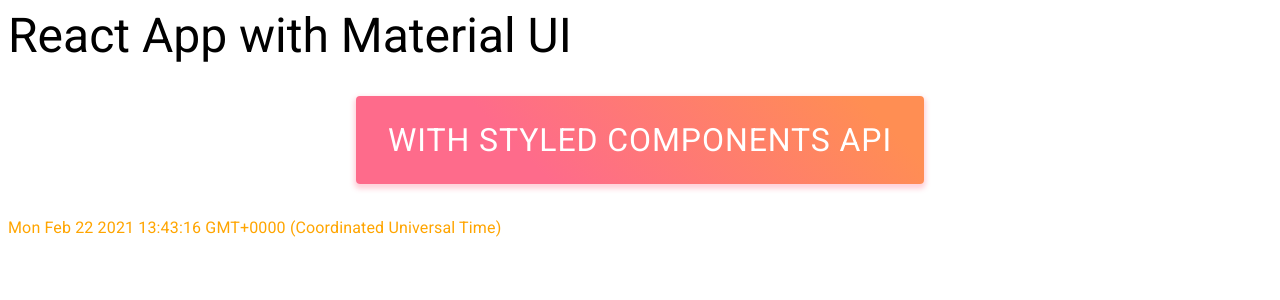
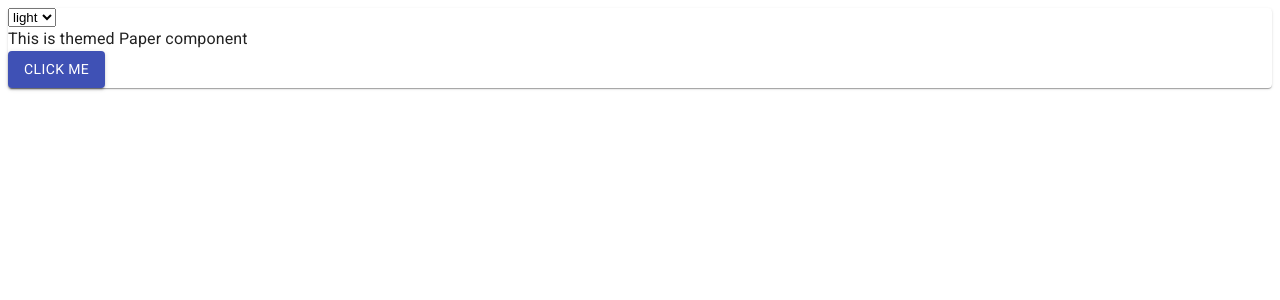
Before and after one commit to MakhnoGK/react-material-ui-training, a React (Create React App) app: page / in a window 1280 px wide. Shown: the top 300 px of the page. Built offline with nearby package versions, Linux system fonts and the light colour scheme.

Commit message:
Theme switching demo

```diff
--- a/src/components/App.tsx
+++ b/src/components/App.tsx
@@ -1,20 +1,46 @@
-import React from 'react';
-import { Typography } from '@material-ui/core';
-
-import { GradientButton } from '../styled';
-import { Clock } from '.';
+import React, { useState, useEffect } from 'react';
+import {
+  Button,
+  Typography,
+  ThemeProvider,
+  createMuiTheme,
+  Paper,
+} from '@material-ui/core';
 
 const App = () => {
+  const [currentTheme, setCurrentTheme] = useState<typeof theme.palette.type>(
+    'light'
+  );
+
+  const theme = createMuiTheme({
+    palette: {
+      type: currentTheme,
+    },
+  });
+
+  useEffect(() => {
+    theme.palette.type = currentTheme;
+  }, [currentTheme]);
+
   return (
-    <>
-      <Typography variant="h3">
-        React App with Material UI
-      </Typography>
+    <ThemeProvider theme={theme}>
+      <Paper>
+        <select
+          value={currentTheme}
+          onChange={(e) =>
+            setCurrentTheme(e.target.value as typeof theme.palette.type)
+          }
+        >
+          <option value="dark">dark</option>
+          <option value="light">light</option>
+        </select>
 
-      <GradientButton>With Styled Components API</GradientButton>
-
-      <Clock />
-    </>
+        <Typography>This is themed Paper component</Typography>
+        <Button variant="contained" color="primary">
+          Click me
+        </Button>
+      </Paper>
+    </ThemeProvider>
   );
 };
 
```
